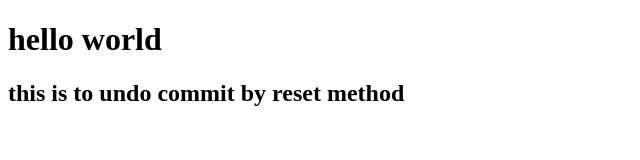
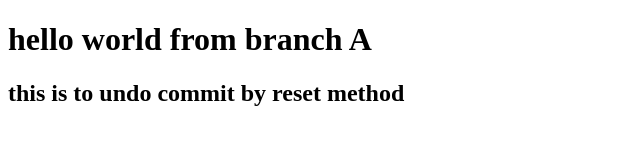
Before and after one commit to AROR4/Git-practice, a plain HTML site: page index.html in a window 1280 px wide. Shown: the whole page, without its empty margins (0-640 px from the left). Drawn offline with Linux system fonts and the light colour scheme.

Commit message:
Updated in branch A

```diff
--- a/index.html
+++ b/index.html
@@ -6,7 +6,7 @@
     <title>Document</title>
 </head>
 <body>
-    <h1>hello world</h1>
+    <h1>hello world from branch A</h1>
     <h2>this is to undo commit by reset method</h2>
 </body>
 </html>
```
